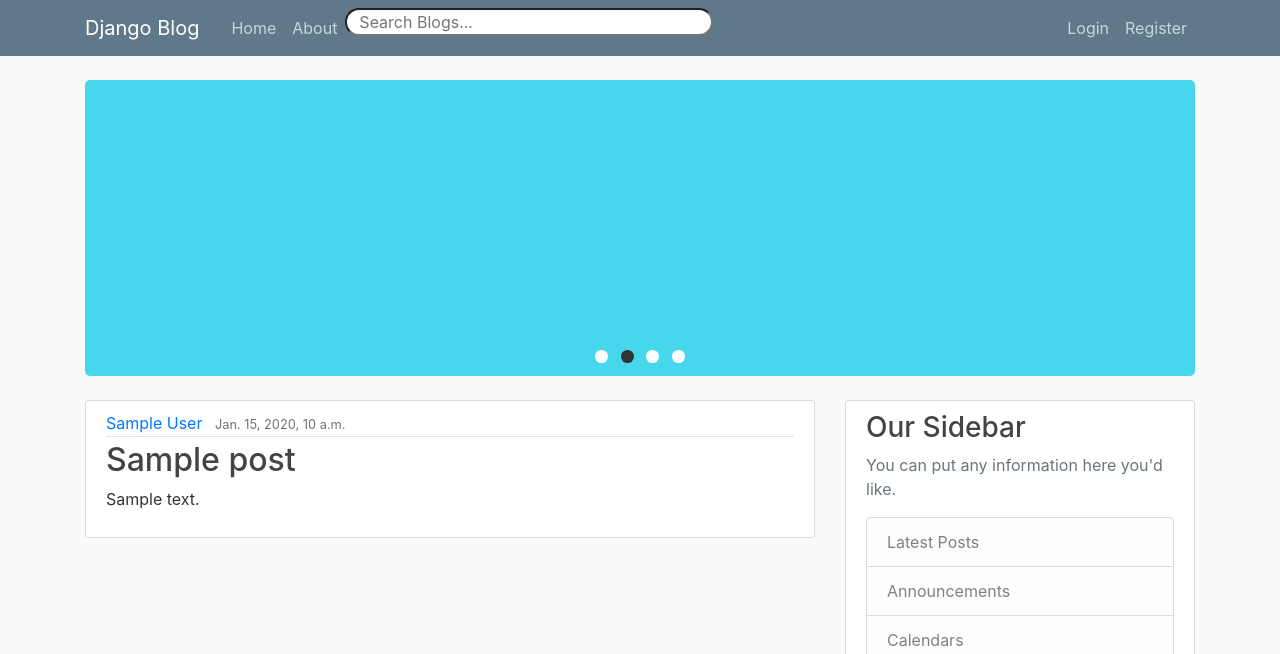
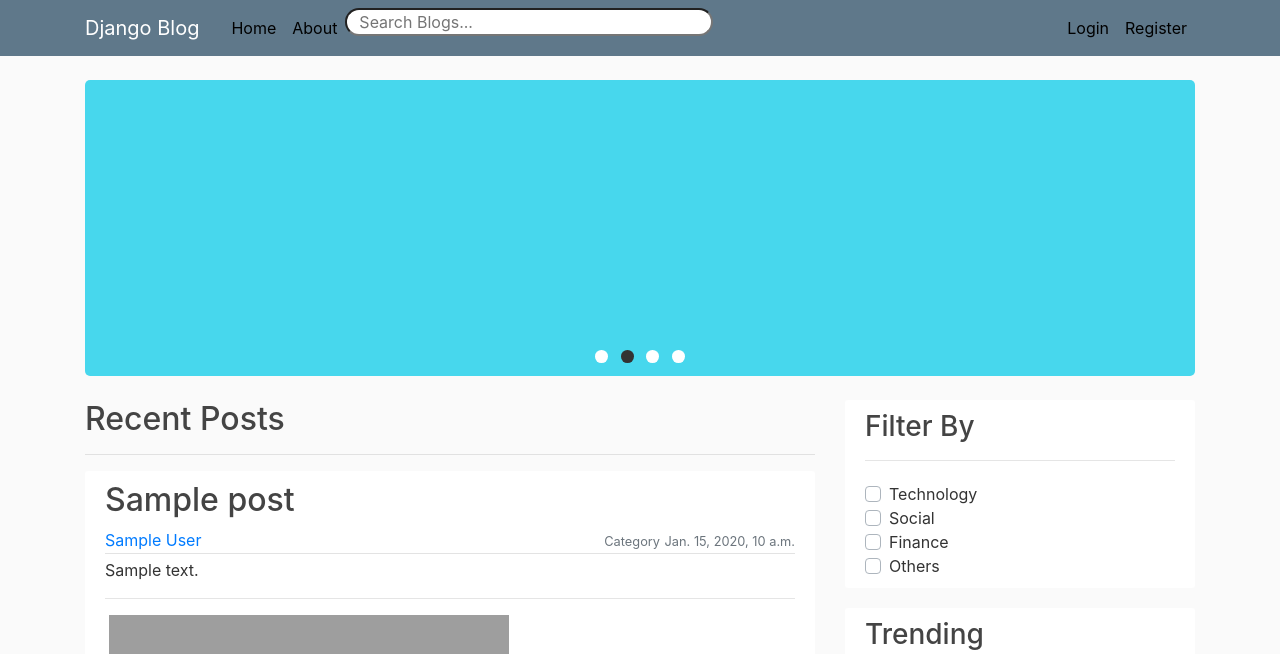
Before and after one commit to harsh7in/Blogger, a Django app: template mysite/blog/templates/blog/home.html in a window 1280 px wide. Shown: the top 654 px of the page. Run offline with Django 3.2, Linux system fonts and the light colour scheme; the template is opened without the code that fills it: most values are stand-ins (such as "Sample title", 1, 10 or a date in 2020); some libraries are stand-ins or nearby versions; grey boxes are pictures that could not be loaded.

Commit message:
Updated the UI for the Home page

```diff
--- a/mysite/blog/static/blog/main.css
+++ b/mysite/blog/static/blog/main.css
@@ -20,7 +20,7 @@ ul {
 }
 
 .site-header .navbar-nav .nav-link {
-  color: #cbd5db;
+  color: black;
 }
 
 .site-header .navbar-nav .nav-link:hover {
@@ -34,7 +34,6 @@ ul {
 .content-section {
   background: #ffffff;
   padding: 10px 20px;
-  border: 1px solid #dddddd;
   border-radius: 3px;
   margin-bottom: 20px;
 }
@@ -109,6 +108,28 @@ h5 {
 label {
   cursor: pointer;
 }
+
+.site-footer {
+  background-color: #c4c4c4;
+  color: black;
+}
+
+.footer-links {
+  display: flex;
+  flex-direction: row;
+  justify-content: center;
+}
+
+.links {
+  padding: 10px;
+}
+
+.contact {
+  display: flex;
+  flex-direction: row;
+  justify-content: center;
+}
+
 .slider {
   height: 37vh;
   overflow: hidden;
--- a/mysite/blog/templates/blog/base.html
+++ b/mysite/blog/templates/blog/base.html
@@ -32,7 +32,8 @@
               <!--Search Bar-->
               <div class="search-bar">
                 <form method="GET" action="/" style="display:inline-block; line-height:24px; border-radius: 80px">
-                  <input type="text" placeholder="Search Blogs..." onfocus="this.value = '';" onblur="if (this.value == '') {this.value = 'Search Blogs...';}" name ="q" required="" size="29" style="border-radius: 80px; padding: 0px 12px">
+                  <input type="text" placeholder="Search Blogs..." onfocus="this.value = '';" onblur="if (this.value ==
+                    '') {this.value = 'Search Blogs...';}" name ="q" required="" size="29" style="border-radius: 80px; padding: 0px 12px">
                 </form>
               </div>
             </div>
@@ -74,22 +75,34 @@
           {% endblock %}
         </div>
         <div class="col-md-4">
-          <div class="content-section">
-            <h3>Our Sidebar</h3>
-            <p class='text-muted'>You can put any information here you'd like.
-              <ul class="list-group">
-                <li class="list-group-item list-group-item-light">Latest Posts</li>
-                <li class="list-group-item list-group-item-light">Announcements</li>
-                <li class="list-group-item list-group-item-light">Calendars</li>
-                <li class="list-group-item list-group-item-light">etc</li>
-              </ul>
-            </p>
+          <div class="content-section filter-section position-sticky">
+            <h3>Filter By</h3>
+            <hr style="height: 5px;" />
+            <div class="custom-control custom-checkbox">
+              <input type="checkbox" class="custom-control-input" id="check1">
+              <label class="custom-control-label" for="check1">Technology</label>
+            </div>
+            <div class="custom-control custom-checkbox">
+              <input type="checkbox" class="custom-control-input" id="check2">
+              <label class="custom-control-label" for="check2">Social</label>
+            </div>
+            <div class="custom-control custom-checkbox">
+              <input type="checkbox" class="custom-control-input" id="check3">
+              <label class="custom-control-label" for="check3">Finance</label>
+            </div>
+            <div class="custom-control custom-checkbox">
+              <input type="checkbox" class="custom-control-input" id="check4">
+              <label class="custom-control-label" for="check4">Others</label>
+            </div>
+          </div>
+          <div class="content-section trending-section position-sticky">
+            <h3>Trending</h3>
+            <hr />
+
           </div>
         </div>
       </div>
     </main>
-
-
 
     <!-- Optional JavaScript -->
     <!-- jQuery first, then Popper.js, then Bootstrap JS -->
--- a/mysite/blog/templates/blog/home.html
+++ b/mysite/blog/templates/blog/home.html
@@ -1,4 +1,8 @@
-{% extends 'blog/base.html' %} {% block slider%}
+{% extends 'blog/base.html' %}
+
+{% load static %}
+
+{% block slider%}
 <div class="slider">
     <input name="input-slider" id="input-slide-0" type="radio" class="input-slide input-slide-num" style="display: none;" />
     <input name="input-slider" id="input-slide-1" type="radio" class="input-slide input-slide-num" style="display: none;" />
@@ -42,15 +46,30 @@
         <label class="slide-3" for="input-slide-3"></label>
     </div>
 </div>
-{% endblock %} {% block content %} {% for post in posts %}
+{% endblock %}
+{% block content %}
+<h2>Recent Posts</h2>
+<hr />
+{% for post in posts %}
 <article class="media content-section">
     <div class="media-body">
+        <h2><a class="article-title" href="{% url 'post-detail' post.slug %}">{{ post.title }}</a></h2>
         <div class="article-metadata">
             <a class="mr-2" href="{% url 'blog-profile' name=post.author %}">{{ post.author }}</a>
-            <small class="text-muted">{{ post.date_posted }}</small>
+            <div class="float-right">
+                <small class="text-muted">Category</small>
+                <small class="text-muted">{{ post.date_posted }}</small>
+            </div>
         </div>
-        <h2><a class="article-title" href="{% url 'post-detail' post.slug %}">{{ post.title }}</a></h2>
         <p class="article-content">{{ post.content|truncatechars:300 }}</p>
+        <hr />
+        <div class="reactions">
+            <img src="{% static 'images/like.svg' %}" alt="like" class="mx-1" />
+            <img src="{% static 'images/dislike.svg' %}" alt="dislike" class="mx-1" />
+            <img src="{% static 'images/comment.svg' %}" alt="comment" class="mx-1" />
+            <img src="{% static 'images/share.svg' %}" alt="share" class="mx-1 float-right" />
+        </div>
     </div>
 </article>
-{% endfor %} {% endblock%}
+{% endfor %}
+{% endblock%}
```
